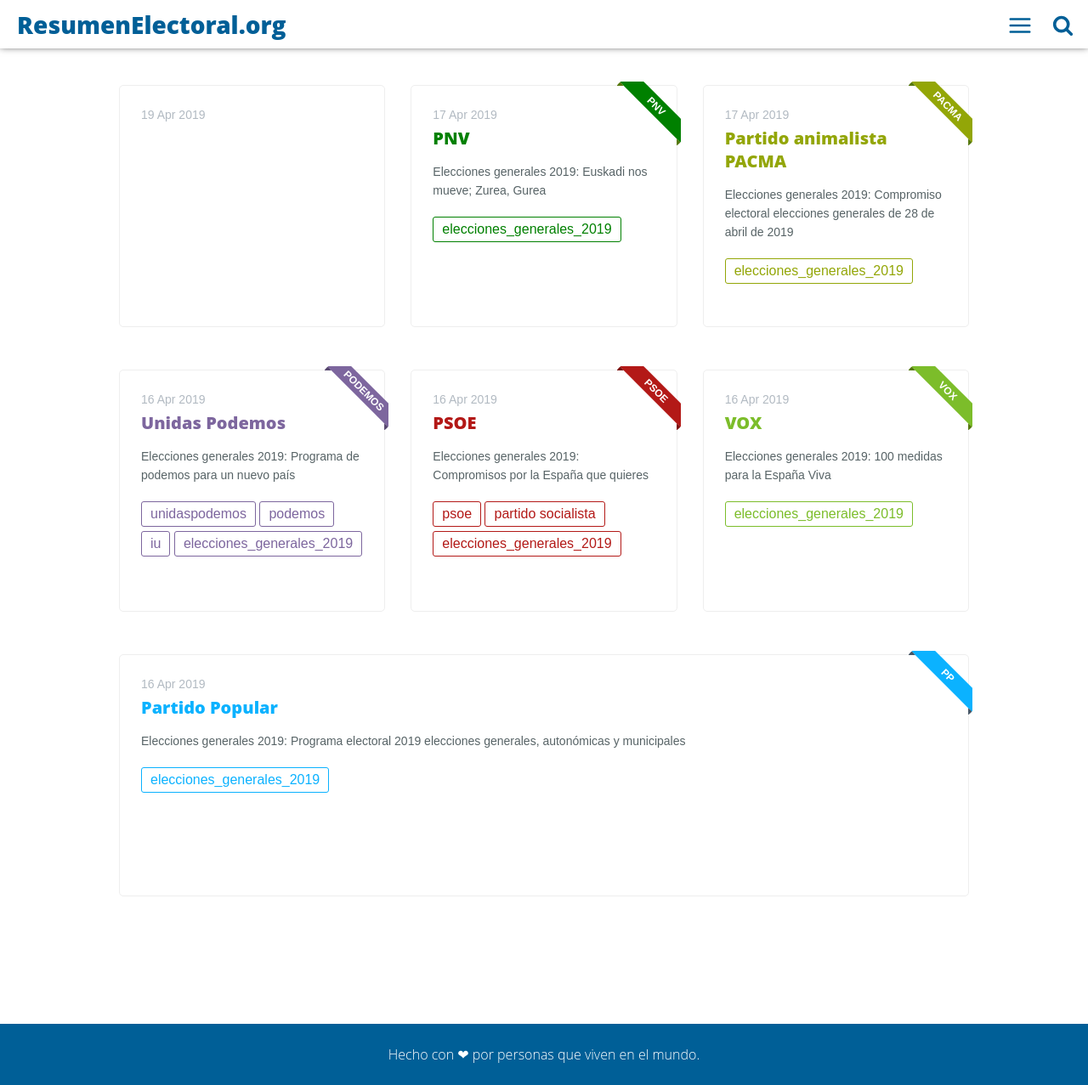
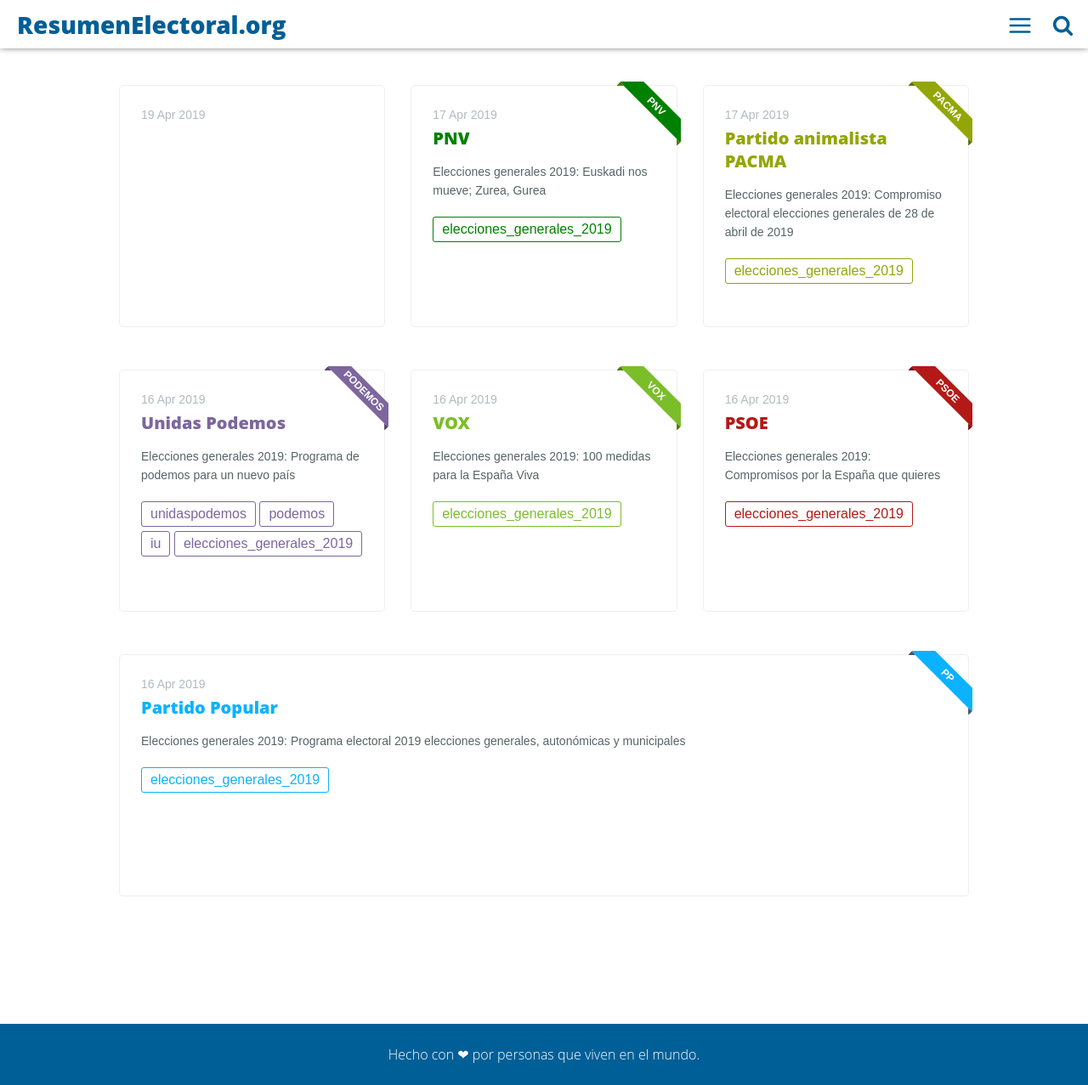
Before and after one commit to resumenelectoral/2019_generales, a Jekyll site: the page built from index.html, in a window 1280 px wide and 1277 px high. Shown: the whole window at 85% size. Built offline with Jekyll 4.4.1, drawn with Linux system fonts in a browser that asks for light colours.

Commit message:
Update and rename 2019-04-16-psoe.md to 2019-04-16-eg2019_psoe.md

```diff
--- a/_posts/2019-04-16-psoe.md
+++ b/_posts/2019-04-16-eg2019_psoe.md
@@ -6,8 +6,6 @@
 main-class: 'psoe'
 color: '#b31917'
 tags:
-- "psoe"
-- "partido socialista"
 - "elecciones_generales_2019"
 twitter_text: "Resumen electoral para las generales de 2019 de PSOE"
 introduction: "Elecciones generales 2019: Compromisos por la España que quieres"
```
